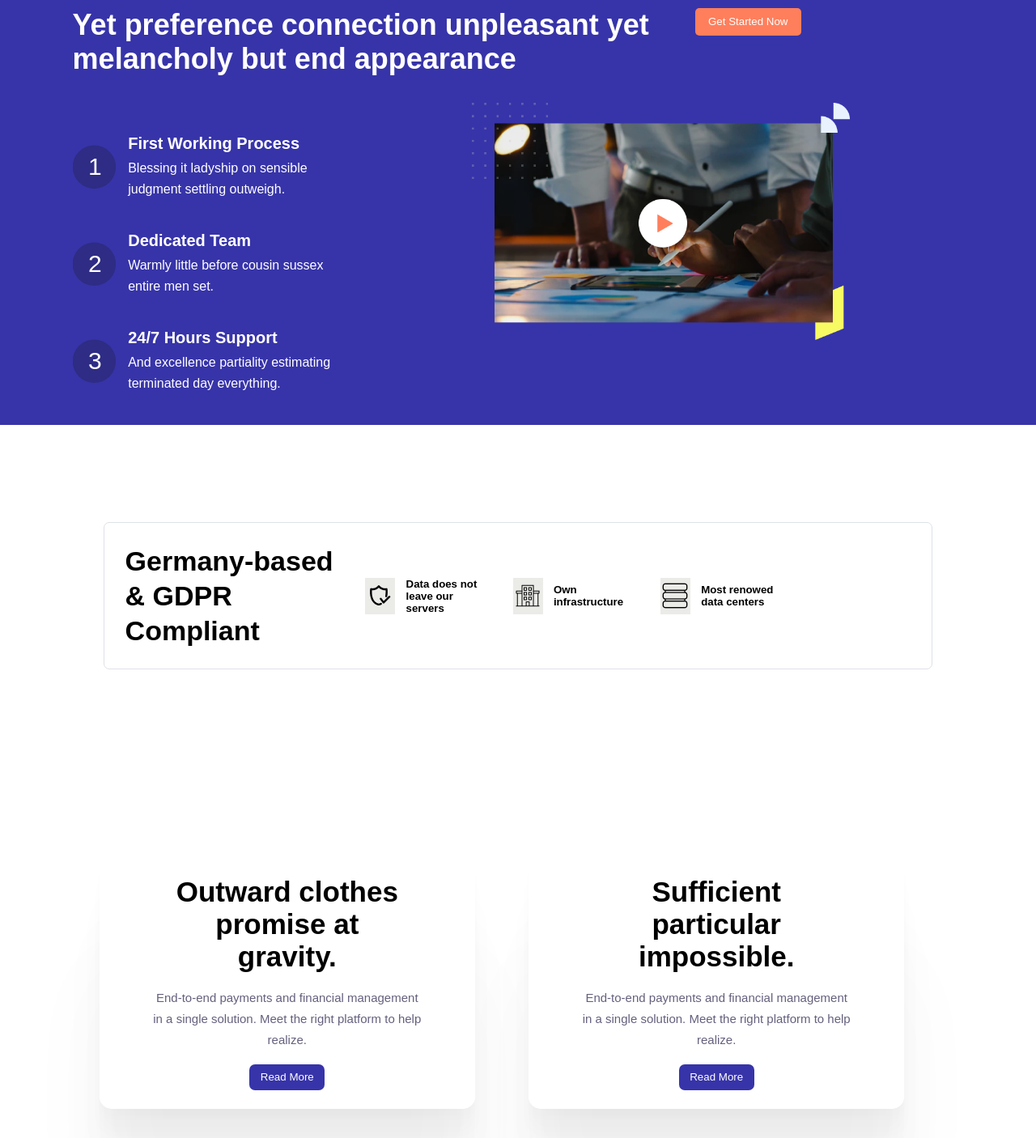
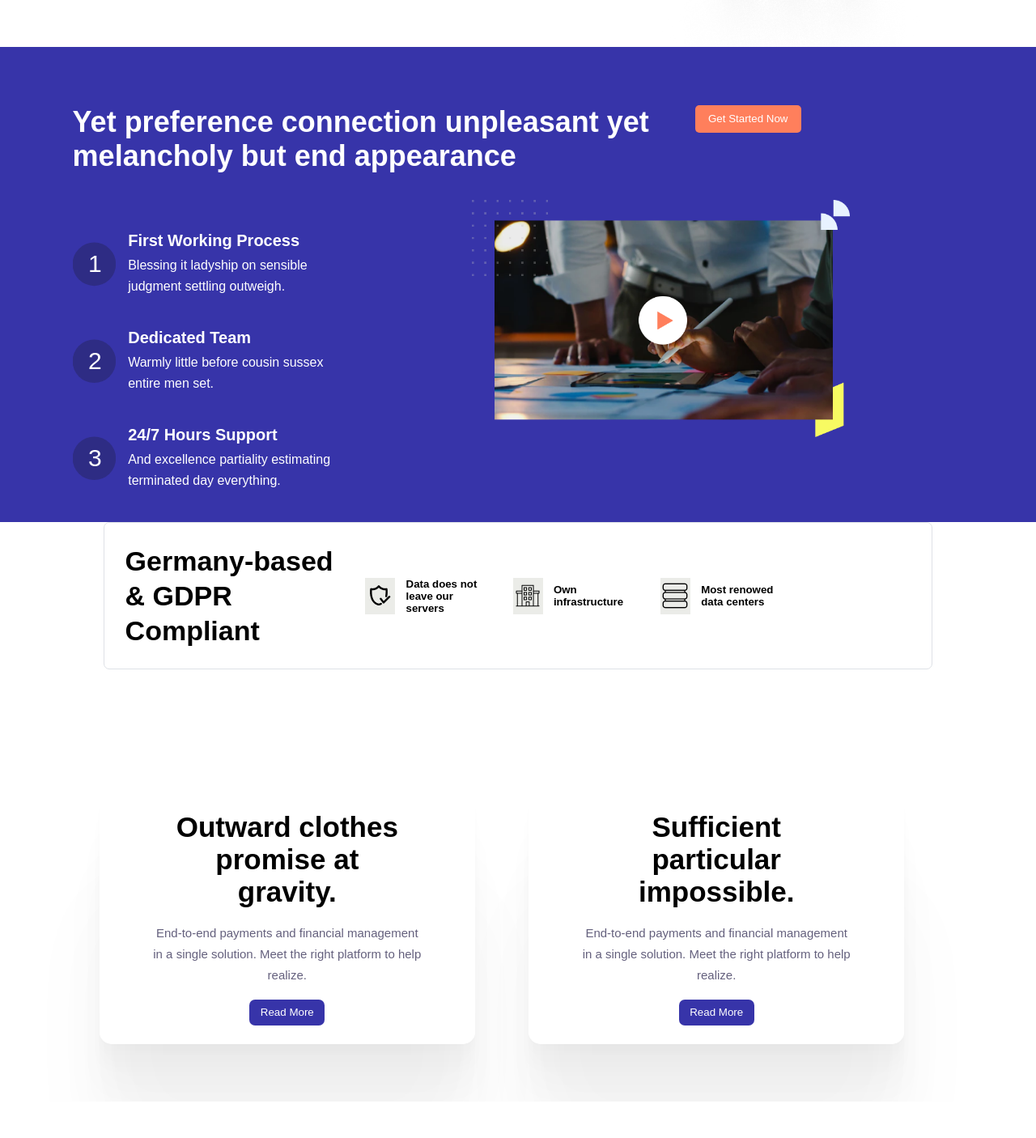
Before and after one commit to Parthbajaj/point-motion, a plain HTML site: page index.html in a window 1280 px wide. Shown: the part 2455-3861 px from the top of the page at 81% size. After the commit the page ends 3816 px from the top, so only its background shows below. Drawn offline with Linux system fonts and the light colour scheme; a script that the page names is missing.

Commit message:
Update style.css

```diff
--- a/assets/css/style.css
+++ b/assets/css/style.css
@@ -346,7 +346,7 @@ section.feature_wrapper {
 .preference_wrapper {
   background: #3734a9;
   position: relative;
-  top: 45vh;
+  top: 60vh;
 }
 
 .preference_spacing{
@@ -444,7 +444,7 @@ section.icon_list {
 
 section.blocks {
   position: relative;
-  top: 80vh;
+  top: 70vh;
 }
 
 .block_heading {
```
